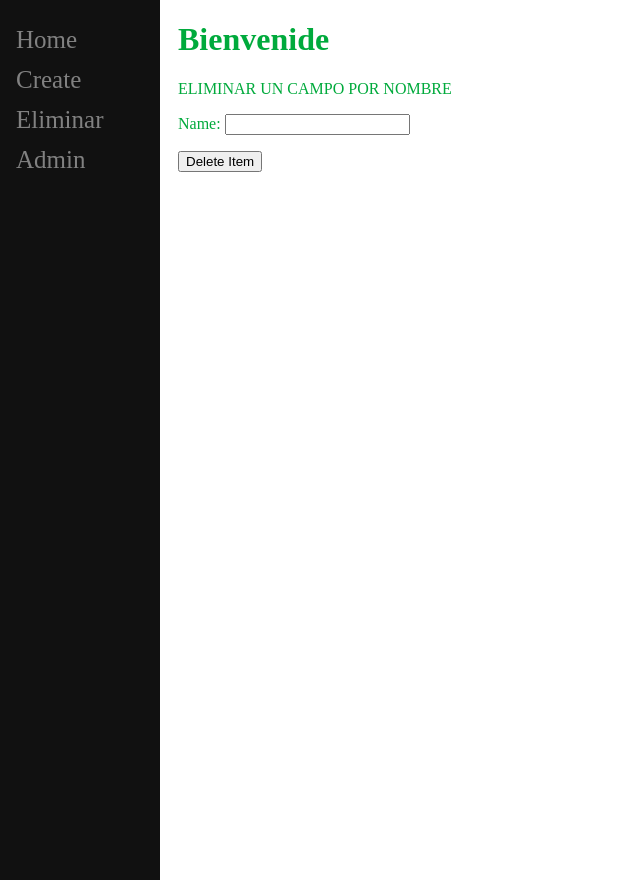
After one commit to JaviYarza/DJango, a Django app: page /main/delete/ in a window 1280 px wide. The commit adds this page. Shown: the whole page, without its empty margins (0-640 px from the left). Run offline with Django 4.2, Linux system fonts and the light colour scheme.

Commit message:
Añadir delete

```diff
--- a/main/form.py
+++ b/main/form.py
@@ -4,3 +4,6 @@ class CreateNewList(forms.Form):
     name = forms.CharField(label="Name", max_length=200)
     check = forms.BooleanField(required=False)
     text = forms.CharField(label="Text", max_length=200)
+
+class BuscaLista(forms.Form):
+    name = forms.CharField(label="Name", max_length=200)
--- a/main/templates/main/base.html
+++ b/main/templates/main/base.html
@@ -17,6 +17,7 @@
     <div class="sidenav">
         <a href="/main">Home</a>
         <a href="/main/create">Create</a>
+        <a href="/main/delete">Eliminar</a>
         <a href="/admin">Admin</a>
     </div>
 
--- /dev/null
+++ b/main/templates/main/delete.html
@@ -0,0 +1,16 @@
+{% extends 'main/base.html' %}
+
+
+{% block title %}
+    Create New List
+{% endblock title %}
+
+
+{% block content %}
+    ELIMINAR UN CAMPO POR NOMBRE
+    <form method="post" action="">
+        {% csrf_token %}
+        {{form.as_p}}
+        <button type="submit", name="save"> Delete Item</button>
+    </form>
+{% endblock content %}
--- a/main/urls.py
+++ b/main/urls.py
@@ -6,4 +6,5 @@ urlpatterns = [
     path("<int:id>", views.index , name="index" ),
     path("", views.home, name="home"),
     path("create/", views.create, name="create"),
+    path("delete/", views.delete, name="delete"),
 ]
--- a/main/views.py
+++ b/main/views.py
@@ -1,7 +1,7 @@
 from django.shortcuts import render
 from django.http import HttpResponse, HttpResponseRedirect
 from .models import ToDoList, Item
-from .form import CreateNewList
+from .form import BuscaLista, CreateNewList
 '''
 def index(response, id):
     ls = ToDoList.objects.get(id=id)
@@ -33,3 +33,18 @@ def create(response):
     else:
         form = CreateNewList()
     return render(response, "main/create.html", {"form":form})
+
+def delete(response):
+    if response.method == "POST":
+        form = BuscaLista(response.POST)
+
+        if form.is_valid():
+            n = form.cleaned_data["name"]
+            t = ToDoList.objects.get(name=n)
+            t.delete()
+
+        return HttpResponse("Se ha eliminado correctamente el elemento")
+
+    else:
+        form = BuscaLista()
+    return render(response, "main/delete.html", {"form":form})
```
